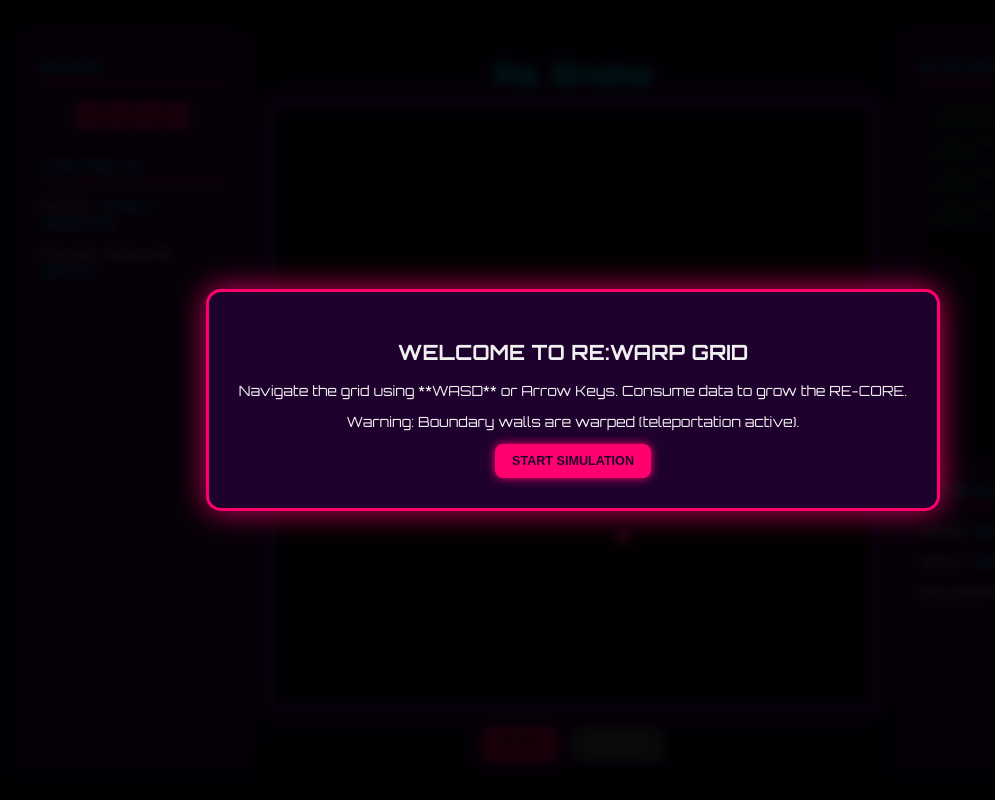
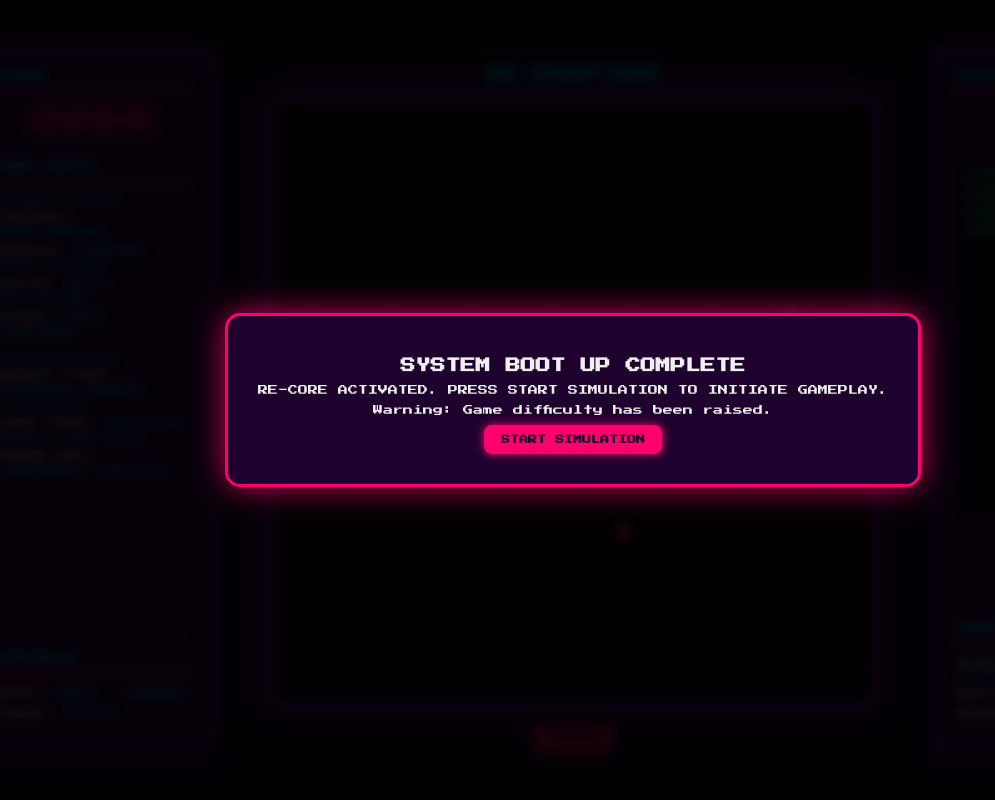
Before and after one commit to babynuna/re.-game, a plain HTML site: page index.html in a window 1280 px wide. Shown: the whole page, without its empty margins (67-1062 px from the left). Drawn offline with Linux system fonts and the light colour scheme.

Commit message:
Tambahkan fitur baru atau perbaikan bug

```diff
--- a/index.html
+++ b/index.html
@@ -3,34 +3,53 @@
 <head>
     <meta charset="UTF-8">
     <meta name="viewport" content="width=device-width, initial-scale=1.0">
-    <title>RE:WARP GRID - Large Canvas Edition</title>
+    <title>RE:WARP GRID - Professional Edition</title>
+    <link href="https://fonts.googleapis.com/css2?family=Press+Start+2P&display=swap" rel="stylesheet">
+    <link href="https://fonts.googleapis.com/css2?family=Orbitron:wght@400;700;900&display=swap" rel="stylesheet">
     <link rel="stylesheet" href="style.css">
-    <link href="https://fonts.googleapis.com/css2?family=Orbitron:wght@400;700;900&display=swap" rel="stylesheet">
 </head>
 <body>
     <div class="main-layout">
+
         <div class="info-panel left">
             <h2>SCORE</h2>
             <div id="score-display">
                 <span id="score">0000</span>
             </div>
 
+            <div class="rules-guide">
+                <h2>GAME RULES</h2>
+                <div class="rule-section">
+                    <h3>MOVEMENT & POINT</h3>
+                    <p>CONTROL: <span class="neon-text">WASD/ARROWS</span></p>
+                    <p>GROWTH: <span class="neon-text">CONSUME DATA (FOOD)</span></p>
+                    <p>DEATH: <span class="neon-text">SELF-COLLISION</span></p>
+                    <p>SCORE: <span class="neon-text">DATA CONSUMED</span></p>
+                </div>
+
+                <div class="rule-section">
+                    <h3>ITEM DEFINITION</h3>
+                    <p>NORMAL FOOD: <span class="neon-text">STANDARD GROWTH (+10 Pts)</span></p>
+                    <p>LOGO FOOD: <span class="neon-text">CRITICAL DATA (+100 Pts)</span></p>
+                    <p>POWER-UPS: <span class="neon-text">TEMPORARY EFFECTS</span></p>
+                </div>
+            </div>
+
             <div class="control-box">
                 <h2>CONTROLS</h2>
                 <p>MOVE: <span class="neon-text">WASD / ARROWS</span></p>
-                <p>PAUSE/RESUME: <span class="neon-text">SPACE</span></p>
+                <p>PAUSE: <span class="neon-text">SPACE</span></p>
             </div>
         </div>
 
         <div class="game-area">
-            <h1>Re. Snake</h1>
+            <h1>RE: WARP GRID</h1>
             <canvas id="gameCanvas" width="600" height="600"></canvas>
 
             <img id="decoLogo" src="re.png" alt="RE Logo Decoration" class="canvas-decoration">
 
             <div id="button-panel">
                 <button id="pauseButton" class="neon-btn" disabled>PAUSE</button>
-                <button id="startButton" class="neon-btn start-btn">START SIMULATION</button>
             </div>
         </div>
 
--- a/script.js
+++ b/script.js
@@ -1,8 +1,7 @@
-// --- Game Setup (Unchanged) ---
+// --- Game Setup ---
 const canvas = document.getElementById('gameCanvas');
 const ctx = canvas.getContext('2d');
 const scoreDisplay = document.getElementById('score');
-const startButton = document.getElementById('startButton');
 const pauseButton = document.getElementById('pauseButton');
 const overlay = document.getElementById('overlay');
 const modalContent = document.getElementById('modal-content');
@@ -18,10 +17,10 @@ const POWERUP_SPAWN_CHANCE = 0.2;
 const LOGO_FOOD_SPAWN_CHANCE = 0.1;
 const POWERUP_DURATION = 3000;
 const WARP_WALLS = true;
-const LOGO_HEAD_SCALE = 1.5; // NEW: Kepala ular 1.5x lebih besar dari grid
+const LOGO_HEAD_SCALE = 1.5;
 const LOGO_FOOD_PADDING = 2;
 
-// --- Item Types (Unchanged) ---
+// --- Item Types ---
 const ITEM_TYPE = {
     NORMAL: 'normal',
     SPECIAL: 'special',
@@ -30,7 +29,7 @@ const ITEM_TYPE = {
     LOGO_FOOD: 'logo_food'
 };
 
-// --- Color Palette (Unchanged) ---
+// --- Color Palette ---
 const COLOR_NORMAL_FOOD_FALLBACK = '#ff006e';
 const COLOR_SPECIAL_FOOD = '#ffc300';
 const COLOR_SPEED_BOOST = '#00bcd4';
@@ -39,8 +38,9 @@ const COLOR_SNAKE_HEAD_FALLBACK = '#ff006e';
 const COLOR_SNAKE_BODY_START = '#9d02d7';
 const COLOR_SNAKE_BODY_END = '#6a0572';
 const COLOR_CANVAS_BG = '#0d0014';
+const COLOR_GRID_LINE = 'rgba(157, 2, 215, 0.2)'; // Warna grid yang lebih halus
 
-// --- Game State Variables (Unchanged) ---
+// --- Game State Variables ---
 let snake = [];
 let food = {};
 let dx = 0;
@@ -59,8 +59,7 @@ let nextHeadPosition = {};
 let lastTickTime = 0;
 let animationProgress = 0;
 
-// [Functions: logSystemMessage, createOscillator, playSFX, startBackgroundMusic, stopBackgroundMusic] (Keep the original content here)
-
+// --- Logging Function (Unchanged) ---
 function logSystemMessage(message, type = 'normal') {
     const logEntry = document.createElement('p');
     logEntry.classList.add('log-entry');
@@ -73,6 +72,11 @@ function logSystemMessage(message, type = 'normal') {
     systemLog.appendChild(logEntry);
     systemLog.scrollTop = systemLog.scrollHeight;
 }
+
+// --- Sound Functions (Unchanged) ---
+const AudioContext = window.AudioContext || window.webkitAudioContext;
+const audioCtx = new AudioContext();
+let musicOscillator = null;
 
 function createOscillator(freq, type, duration, volume) {
     if (audioCtx.state === 'suspended') audioCtx.resume();
@@ -119,10 +123,6 @@ function playSFX(type) {
     }
 }
 
-const AudioContext = window.AudioContext || window.webkitAudioContext;
-const audioCtx = new AudioContext();
-let musicOscillator = null;
-
 function startBackgroundMusic() {
     if (musicOscillator) return;
     if (audioCtx.state === 'suspended') audioCtx.resume();
@@ -147,7 +147,7 @@ function stopBackgroundMusic() {
 }
 
 
-// --- Game State Control (Unchanged) ---
+// --- Game State Control (Dihapus startButton) ---
 
 function initializeGame() {
     const startX = 10 * GRID_SIZE;
@@ -170,8 +170,6 @@ function initializeGame() {
     nextHeadPosition = { x: startX + dx, y: startY + dy };
     animationProgress = 0;
 
-    startButton.textContent = 'RESTART';
-    startButton.disabled = true;
     pauseButton.disabled = false;
     pauseButton.textContent = 'PAUSE';
     gameStarted = true;
@@ -216,30 +214,23 @@ function endGame(message) {
     gameStarted = false;
     isPaused = false;
 
-    startButton.textContent = 'RESTART';
-    startButton.disabled = false;
     pauseButton.disabled = true;
 
     playSFX('gameover');
     logSystemMessage(`CRITICAL ERROR: ${message} - FINAL SCORE: ${score}`, 'error');
 
-    if (isInverseControlsActive) {
-        isInverseControlsActive = false;
-        if (powerupTimer) clearTimeout(powerupTimer);
-    }
+    if (powerupTimer) clearTimeout(powerupTimer);
 
-    showModal('SYSTEM FAILURE', `<p>RE-CORE DESTROYED. FINAL SCORE: ${score}</p>`, 'RESTART SIMULATION', startGame);
+    showModal('SYSTEM FAILURE', `<p>RE-CORE DESTROYED. FINAL SCORE: ${score}</p>`, 'START SIMULATION', startGame);
 }
 
-// --- Game Logic ---
-
+// --- Game Logic (Unchanged) ---
 function gameTickLogic() {
     if (!gameStarted || isPaused) return;
 
     lastHeadPosition = { ...snake[0] };
     let head = { x: snake[0].x + dx, y: snake[0].y + dy };
 
-    // Warp Walls Logic (Unchanged)
     if (WARP_WALLS) {
         if (head.x < 0) head.x = canvas.width - GRID_SIZE;
         else if (head.x >= canvas.width) head.x = 0;
@@ -264,8 +255,6 @@ function gameTickLogic() {
 
     snake.unshift(head);
 
-    // --- FIX BUG MAKAN ULAR ---
-    // Pastikan pengecekan x dan y benar
     if (head.x === food.x && head.y === food.y) {
         handleItemPickup(food.type);
         scoreDisplay.textContent = String(score).padStart(4, '0');
@@ -273,7 +262,6 @@ function gameTickLogic() {
     } else {
         snake.pop();
     }
-    // -------------------------
 
     animationProgress = 0;
 }
@@ -363,13 +351,37 @@ function checkCollision(head, body) {
     return false;
 }
 
-// --- Drawing and Animation (Unchanged) ---
+// --- Drawing and Animation ---
+
+// FUNGSI BARU: Menggambar grid di kanvas
+function drawGrid() {
+    ctx.strokeStyle = COLOR_GRID_LINE;
+    ctx.lineWidth = 1;
+
+    // Garis Vertikal
+    for (let x = 0; x < canvas.width; x += GRID_SIZE) {
+        ctx.beginPath();
+        ctx.moveTo(x, 0);
+        ctx.lineTo(x, canvas.height);
+        ctx.stroke();
+    }
+
+    // Garis Horizontal
+    for (let y = 0; y < canvas.height; y += GRID_SIZE) {
+        ctx.beginPath();
+        ctx.moveTo(0, y);
+        ctx.lineTo(canvas.width, y);
+        ctx.stroke();
+    }
+}
+
 
 function drawGame(timestamp) {
     if (!gameStarted || isPaused) {
         if (!gameStarted && !isPaused) {
             ctx.fillStyle = COLOR_CANVAS_BG;
             ctx.fillRect(0, 0, canvas.width, canvas.height);
+            drawGrid(); // Gambar grid bahkan saat game belum dimulai
             drawFood(food.x, food.y, food.type);
             drawSnake(1);
         }
@@ -388,6 +400,7 @@ function drawGame(timestamp) {
 
     ctx.fillStyle = COLOR_CANVAS_BG;
     ctx.fillRect(0, 0, canvas.width, canvas.height);
+    drawGrid(); // Gambar grid di setiap frame
 
     drawFood(food.x, food.y, food.type);
     drawSnake(animationProgress);
@@ -451,12 +464,10 @@ function drawSnake(progress) {
         ctx.fill();
     }
 
-    // Draw the head using the RE Logo
     const currentX = lastHeadPosition.x + (nextHeadPosition.x - lastHeadPosition.x) * progress;
     const currentY = lastHeadPosition.y + (nextHeadPosition.y - lastHeadPosition.y) * progress;
 
-    // HEAD SCALING AND OFFSET
-    const headDrawSize = GRID_SIZE * LOGO_HEAD_SCALE; // Menggunakan LOGO_HEAD_SCALE (1.5)
+    const headDrawSize = GRID_SIZE * LOGO_HEAD_SCALE;
     const headOffset = (headDrawSize - GRID_SIZE) / -2;
 
     if (snakeHeadLogo.complete && snakeHeadLogo.naturalWidth !== 0) {
@@ -482,7 +493,7 @@ function drawRoundedRect(x, y, width, height, radius) {
     ctx.lineTo(x + width, y + height - radius);
     ctx.quadraticCurveTo(x + width, y + height, x + width - radius, y + height);
     ctx.lineTo(x + radius, y + height);
-    ctx.quadraticCurveTo(x, y + height, x, y + height - radius);
+    ctx.quadraticCurveCurveTo(x, y + height, x, y + height - radius);
     ctx.lineTo(x, y + radius);
     ctx.quadraticCurveTo(x, y, x + radius, y);
     ctx.closePath();
@@ -527,7 +538,6 @@ document.addEventListener('keydown', (e) => {
         case 's':  if (dy === 0) { newDx = 0; newDy = GRID_SIZE; } break;
         case 'a':  if (dx === 0) { newDx = -GRID_SIZE; newDy = 0; } break;
         case 'd': if (dx === 0) { newDx = GRID_SIZE; newDy = 0; } break;
-        // Fallback for Arrow Keys
         case 'arrowup':    if (dy === 0) { newDx = 0; newDy = -GRID_SIZE; } break;
         case 'arrowdown':  if (dy === 0) { newDx = 0; newDy = GRID_SIZE; } break;
         case 'arrowleft':  if (dx === 0) { newDx = -GRID_SIZE; newDy = 0; } break;
@@ -556,19 +566,18 @@ function inverseKey(key) {
 
 
 // Event Listeners
-startButton.addEventListener('click', startGame);
 pauseButton.addEventListener('click', togglePause);
 
 
-// Initial Load (Unchanged)
+// Initial Load
 window.onload = () => {
     const loadHandler = () => {
         initializeGame();
         drawGame(performance.now());
 
-        showModal('WELCOME TO RE:WARP GRID',
-                  `<p>Navigate the grid using **WASD** or Arrow Keys. Consume data to grow the RE-CORE.</p>
-                   <p>Warning: Boundary walls are warped (teleportation active).</p>`,
+        showModal('SYSTEM BOOT UP COMPLETE',
+                  `<p>RE-CORE ACTIVATED. PRESS START SIMULATION TO INITIATE GAMEPLAY.</p>
+                   <p>Warning: Game difficulty has been raised.</p>`,
                   'START SIMULATION', startGame);
     };
 
--- a/style.css
+++ b/style.css
@@ -1,4 +1,4 @@
-@import url('https://fonts.googleapis.com/css2?family=Orbitron:wght@400;700;900&display=swap');
+@import url('https://fonts.googleapis.com/css2?family=Press+Start+2P&family=Orbitron:wght@400;700;900&display=swap');
 
 :root {
     --purple-dark: #1f012e;
@@ -8,7 +8,7 @@
     --text-color: #f0f0f0;
     --canvas-border: #9d02d7;
     --canvas-bg: #0d0014;
-    --shadow-depth: 0 5px 20px rgba(0, 0, 0, 0.7);
+    --shadow-depth: 0 8px 25px rgba(0, 0, 0, 0.8); /* Shadow lebih dalam dan profesional */
 }
 
 body {
@@ -19,49 +19,74 @@ body {
     margin: 0;
     background-color: var(--purple-dark);
     color: var(--text-color);
-    font-family: 'Orbitron', sans-serif;
-    font-size: 14px;
+    /* FONT RETRO ARCADE */
+    font-family: 'Press Start 2P', cursive;
+    font-size: 10px; /* Ukuran font lebih kecil agar terlihat seperti retro arcade */
 }
 
 .main-layout {
-    /* PERUBAHAN: Lebar kolom info diperbesar untuk menyeimbangkan ukuran kanvas 600px */
     display: grid;
-    grid-template-columns: 220px 1fr 220px;
-    gap: 20px;
-    max-width: 1100px; /* Lebar maksimum ditingkatkan */
+    grid-template-columns: 240px 1fr 240px; /* Lebar kolom UI ditingkatkan sedikit */
+    gap: 30px; /* Jarak antar kolom diperlebar */
+    max-width: 1200px;
     width: 95%;
 }
 
 /* --- Info Panels (Left & Right) --- */
 .info-panel {
     background-color: var(--purple-medium);
-    padding: 15px;
-    border-radius: 10px;
-    border: 2px solid var(--canvas-border);
-    box-shadow: var(--shadow-depth), 0 0 15px rgba(157, 2, 215, 0.4);
-    /* Dihilangkan: height: fit-content; agar panel dapat mengisi ruang vertikal */
+    padding: 20px; /* Padding lebih besar */
+    border-radius: 12px;
+    border: 3px solid var(--canvas-border); /* Border lebih tebal */
+    box-shadow: var(--shadow-depth), 0 0 20px rgba(157, 2, 215, 0.6);
+    /* Membuat kedua panel terentang penuh di samping kanvas */
+    display: flex;
+    flex-direction: column;
+    justify-content: space-between;
 }
 
 .info-panel h2 {
     color: var(--neon-blue);
-    font-size: 1.1em;
-    border-bottom: 2px solid var(--neon-pink);
-    padding-bottom: 5px;
+    font-size: 1.0em;
+    border-bottom: 3px solid var(--neon-pink);
+    padding-bottom: 8px;
     margin-top: 0;
-    margin-bottom: 10px;
+    margin-bottom: 15px;
+    text-shadow: 0 0 5px var(--neon-blue);
 }
 
 #score-display {
-    font-size: 2.5em;
+    font-size: 3.0em;
     font-weight: 900;
     color: var(--neon-pink);
-    text-shadow: 0 0 10px var(--neon-pink);
+    text-shadow: 0 0 15px var(--neon-pink);
     text-align: center;
-    margin-bottom: 20px;
+    margin-bottom: 25px;
+}
+
+/* Penyesuaian untuk panel aturan baru */
+.rules-guide {
+    margin-bottom: 25px;
+    flex-grow: 1; /* Memastikan rules guide mengisi ruang yang tersedia */
+}
+
+.rule-section {
+    margin-bottom: 15px;
+}
+.rule-section h3 {
+    font-size: 0.8em;
+    color: var(--neon-blue);
+    margin: 10px 0 5px 0;
+}
+.rule-section p {
+    line-height: 1.5;
+    margin: 3px 0;
 }
 
 .control-box, .game-info {
-    margin-top: 20px;
+    margin-top: 15px;
+    border-top: 2px dashed rgba(255, 255, 255, 0.1);
+    padding-top: 15px;
 }
 
 .neon-text {
@@ -71,16 +96,16 @@ body {
 
 /* System Log */
 #system-log {
-    /* PERUBAHAN: Ketinggian diperbesar agar lebih seimbang dengan kanvas 600px */
+    /* Tinggi Log dihitung agar pas dengan area Rules Guide di sisi lain */
     height: 350px;
     overflow-y: auto;
     background-color: var(--purple-dark);
-    border: 1px solid var(--canvas-border);
+    border: 2px solid var(--canvas-border);
     padding: 8px;
     border-radius: 5px;
-    font-size: 0.8em;
-    margin-bottom: 10px;
-    box-shadow: 0 0 5px rgba(0, 0, 0, 0.5) inset;
+    font-size: 0.7em;
+    margin-bottom: 15px;
+    box-shadow: 0 0 8px rgba(0, 0, 0, 0.7) inset;
 }
 .log-entry {
     margin: 0;
@@ -88,7 +113,7 @@ body {
     color: #00ff88;
 }
 
-/* --- Game Area (Tidak ada perubahan signifikan, canvas diatur oleh atribut HTML) --- */
+/* --- Game Area --- */
 .game-area {
     text-align: center;
     display: flex;
@@ -98,6 +123,7 @@ body {
 }
 
 .game-area h1 {
+    font-family: 'Orbitron', sans-serif; /* Judul tetap modern */
     color: var(--neon-blue);
     font-weight: 900;
     margin-bottom: 10px;
@@ -105,10 +131,10 @@ body {
 }
 
 #gameCanvas {
-    border: 5px solid var(--canvas-border);
+    border: 6px solid var(--canvas-border); /* Border kanvas lebih menonjol */
     background-color: var(--canvas-bg);
-    border-radius: 12px;
-    box-shadow: var(--shadow-depth), 0 0 25px rgba(157, 2, 215, 0.8), 0 0 5px var(--neon-pink) inset;
+    border-radius: 15px;
+    box-shadow: var(--shadow-depth), 0 0 35px rgba(157, 2, 215, 0.8), 0 0 8px var(--neon-pink) inset;
     position: relative;
 }
 
@@ -118,7 +144,6 @@ body {
     top: 50%;
     left: 50%;
     transform: translate(-50%, -50%);
-    /* Ukuran logo hiasan diperbesar sedikit untuk kanvas yang lebih besar */
     width: 200px;
     height: 200px;
     opacity: 0.08;
@@ -128,7 +153,7 @@ body {
 }
 
 
-/* --- Buttons (Unchanged) --- */
+/* --- Buttons (Unchanged Style) --- */
 #button-panel {
     margin-top: 15px;
 }
@@ -145,9 +170,9 @@ body {
     box-shadow: 0 0 10px var(--neon-pink);
     transition: all 0.2s ease-in-out;
     margin: 0 5px;
+    font-family: 'Press Start 2P', cursive;
 }
 
-/* (Sisa styling button dan modal tidak berubah) */
 .neon-btn:hover {
     background-color: var(--purple-medium);
     color: var(--neon-pink);
@@ -174,7 +199,7 @@ body {
     box-shadow: 0 0 20px var(--neon-blue);
 }
 
-/* --- Modal --- */
+/* --- Modal (Font disesuaikan) --- */
 #modal-content {
     background-color: var(--purple-dark);
     padding: 30px;
@@ -182,12 +207,13 @@ body {
     text-align: center;
     border: 3px solid var(--neon-pink);
     box-shadow: 0 0 30px rgba(255, 0, 110, 0.8);
-    font-family: 'Orbitron', sans-serif;
+    font-family: 'Press Start 2P', cursive;
 }
 
 #modal-content button {
     background-color: var(--neon-pink);
     color: var(--purple-dark);
+    font-family: 'Press Start 2P', cursive;
 }
 #modal-content button:hover {
     background-color: var(--neon-blue);
```
